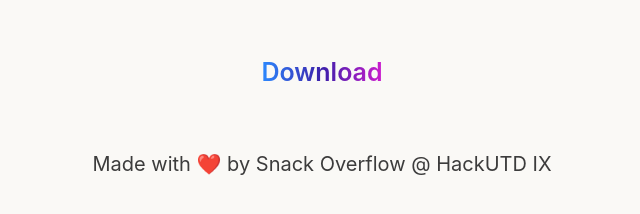
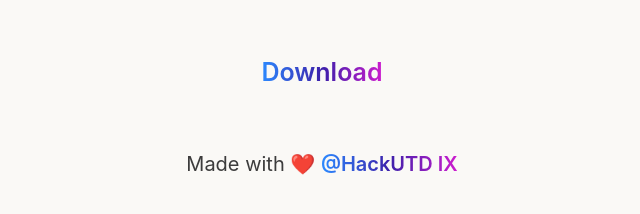
Before and after one commit to kaylat2020/HackUTD_project, a website: page created.html in a window 1280 px wide. Shown: the part 400-614 px from the top of the page, without its empty margins (318-958 px from the left). Drawn offline with Linux system fonts and the light colour scheme.

Commit message:
updated created.html footer

```diff
--- a/created.html
+++ b/created.html
@@ -21,5 +21,5 @@
 </body>
 
 <footer>
-    <center><p>Made with ❤️ by Snack Overflow @ HackUTD IX</p></center>
+    <center><p>Made with ❤️ <a style="text-decoration:none" href="https://ix.hackutd.co" target="_blank" rel="noopener noreferrer">@HackUTD IX</a></p></center>
 </footer>
```
